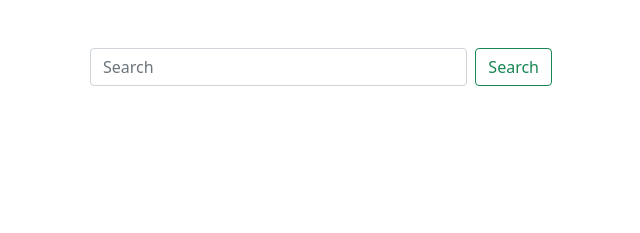
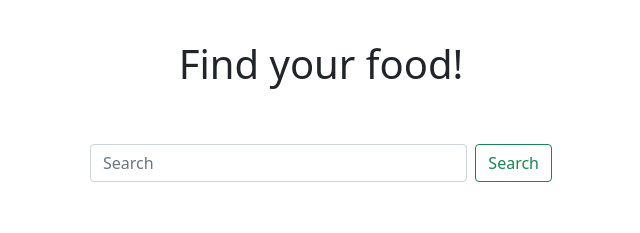
Before and after one commit to D1Asif/assignment5, a plain HTML site: page index.html in a window 1280 px wide. Shown: the whole page, without its empty margins (319-959 px from the left). Drawn offline with nearby package versions, Linux system fonts and the light colour scheme.

Commit message:
final edit

```diff
--- a/index.html
+++ b/index.html
@@ -10,6 +10,7 @@
 </head>
 <body>
     <main class="container">
+        <h1>Find your food!</h1>
         <div class="d-flex w-50 ms-auto me-auto p-5">
             <input id="input" class="form-control me-2" type="search" placeholder="Search" aria-label="Search">
             <button id="search-btn" class="btn btn-outline-success" type="submit">Search</button>
--- a/style.css
+++ b/style.css
@@ -33,3 +33,8 @@
     margin-top: 10px;
     margin-bottom: 50px;
 }
+
+h1{
+    text-align: center;
+    margin-top: 40px;
+}
```
